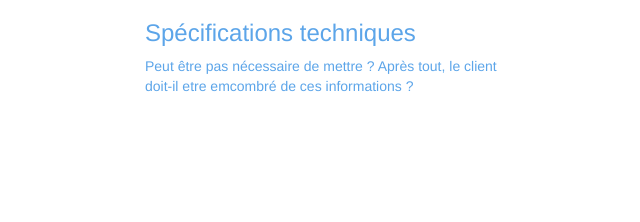
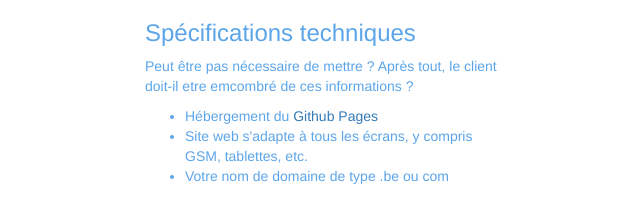
Before and after one commit to Max-le/basic-bootstrap, a plain HTML site: page specs.html in a window 1280 px wide. Shown: the whole page, without its empty margins (315-955 px from the left). Drawn offline with Linux system fonts and the light colour scheme.

Commit message:
Add content

```diff
--- a/specs.html
+++ b/specs.html
@@ -29,7 +29,13 @@
         <div class="col-md-4 col-md-offset-4 ">
           <div class="col2"> <h3>Spécifications techniques</h3> <p>Peut être pas nécessaire de mettre ? Après tout, le client doit-il etre emcombré de ces informations ? <br>
 
-          </p></div>
+          </p>
+          <ul>
+            <li>Hébergement du <a href="https://help.github.com/articles/what-is-github-pages">Github Pages</a></li>
+            <li>Site web s'adapte à tous les écrans, y compris GSM, tablettes, etc.</li>
+            <li>Votre nom de domaine de type .be ou com</li>
+          </ul>
+        </div>
         </div>
 
         </div>
```
Also changed, not shown: fees.html (added, +1 -0 lines), index.html (+3 -3 lines).
